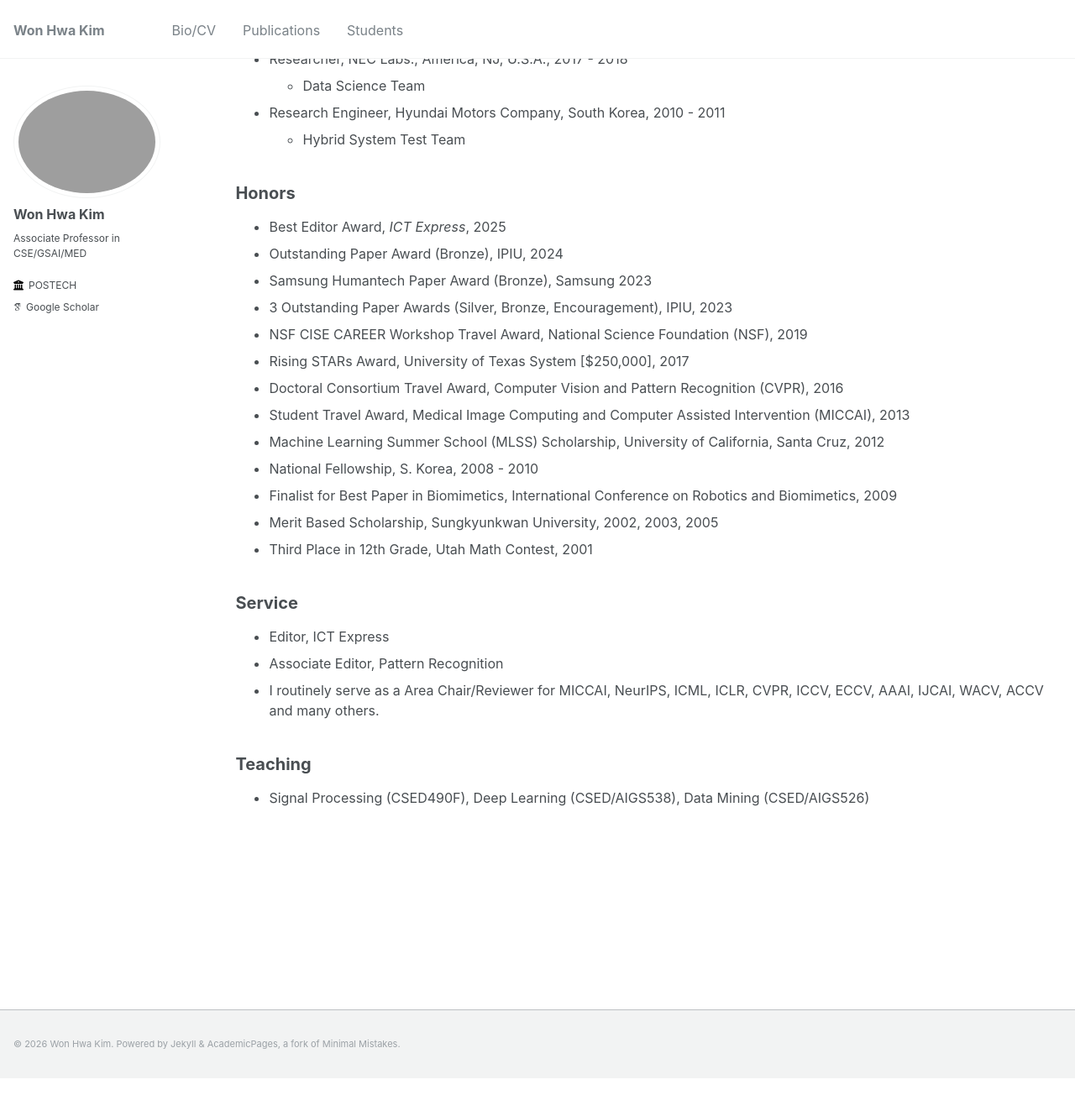
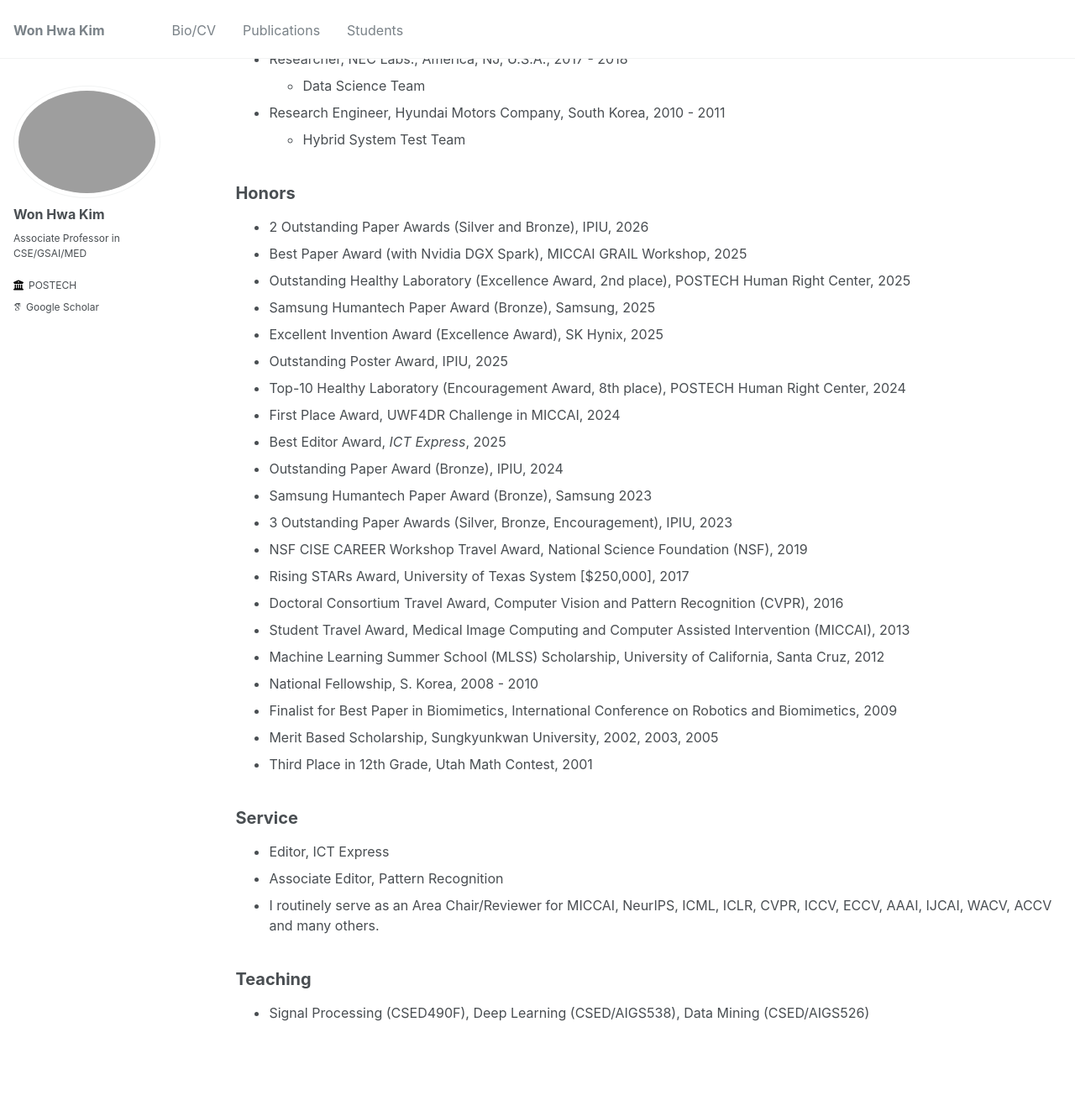
Before and after one commit to wwplato/wwplato.github.io, a Jekyll site: the page built from _pages/cv.md, in a window 1280 px wide and 1400 px high, scrolled down 873 px. Shown: the top 1323 px of the window at 84% size. Built offline with Jekyll 4.4.1, drawn with Linux system fonts in a browser that asks for light colours; some web fonts are replaced; before the commit the page ends 2156 px from its top, so only the background shows below that.

Commit message:
Update cv.md

```diff
--- a/_pages/cv.md
+++ b/_pages/cv.md
@@ -46,7 +46,14 @@ Professional Experience
 
 Honors
 -----
-
+* 2 Outstanding Paper Awards (Silver and Bronze), IPIU, 2026
+* Best Paper Award (with Nvidia DGX Spark), MICCAI GRAIL Workshop, 2025
+* Outstanding Healthy Laboratory (Excellence Award, 2nd place), POSTECH Human Right Center, 2025
+* Samsung Humantech Paper Award (Bronze), Samsung, 2025
+* Excellent Invention Award (Excellence Award), SK Hynix, 2025
+* Outstanding Poster Award, IPIU, 2025
+* Top-10 Healthy Laboratory (Encouragement Award, 8th place), POSTECH Human Right Center, 2024
+* First Place Award, UWF4DR Challenge in MICCAI, 2024
 * Best Editor Award, *ICT Express*, 2025
 * Outstanding Paper Award (Bronze), IPIU, 2024
 * Samsung Humantech Paper Award (Bronze), Samsung 2023
@@ -66,7 +73,7 @@ Service
 -----
 * Editor, ICT Express
 * Associate Editor, Pattern Recognition
-* I routinely serve as a Area Chair/Reviewer for MICCAI, NeurIPS, ICML, ICLR, CVPR, ICCV, ECCV, AAAI, IJCAI, WACV, ACCV and many others.
+* I routinely serve as an Area Chair/Reviewer for MICCAI, NeurIPS, ICML, ICLR, CVPR, ICCV, ECCV, AAAI, IJCAI, WACV, ACCV and many others.
 
 Teaching
 -----
```
